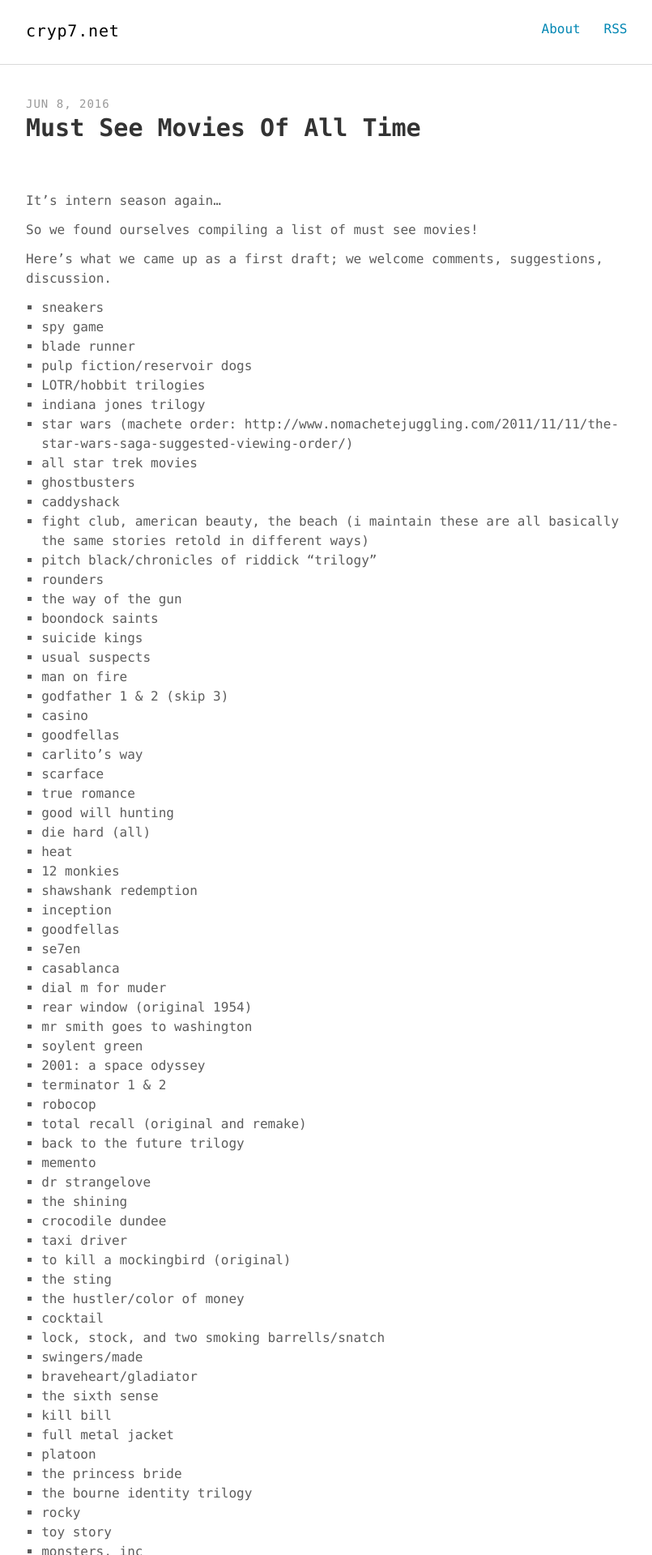
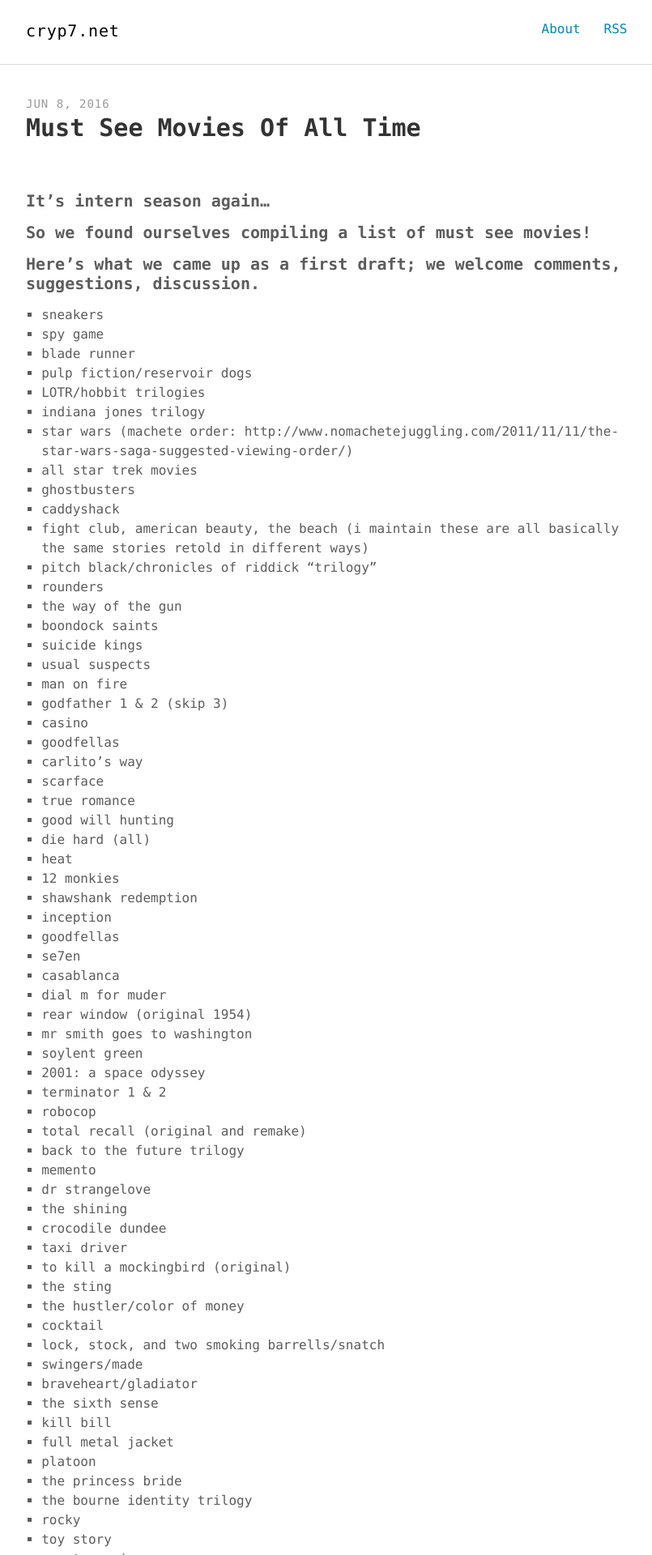
Before and after one commit to enkaskal/enkaskal.github.io, a Jekyll site: the page built from _posts/2016-06-08-must-see-movies-of-all-time.md, in a window 1280 px wide. Shown: the top 1920 px of the page at 81% size, without its empty margins (232-1037 px from the left). Built offline with Jekyll 4.4.1, drawn with Linux system fonts in a browser that asks for light colours.

Commit message:
final? formatting

```diff
--- a/_posts/2016-06-08-must-see-movies-of-all-time.md
+++ b/_posts/2016-06-08-must-see-movies-of-all-time.md
@@ -4,11 +4,11 @@ title: "Must See Movies Of All Time"
 description: "It’s intern season again, and found myself compiling a list of must see movies"
 keywords: "mustsee movies Star Wars StarWars Film"
 ---
-It’s intern season again...
+#### It’s intern season again...
 
-So we found ourselves compiling a list of must see movies!
+#### So we found ourselves compiling a list of must see movies!
 
-Here’s what we came up as a first draft; we welcome comments, suggestions, discussion.
+#### Here’s what we came up as a first draft; we welcome comments, suggestions, discussion.
 
  * sneakers
  * spy game
```
